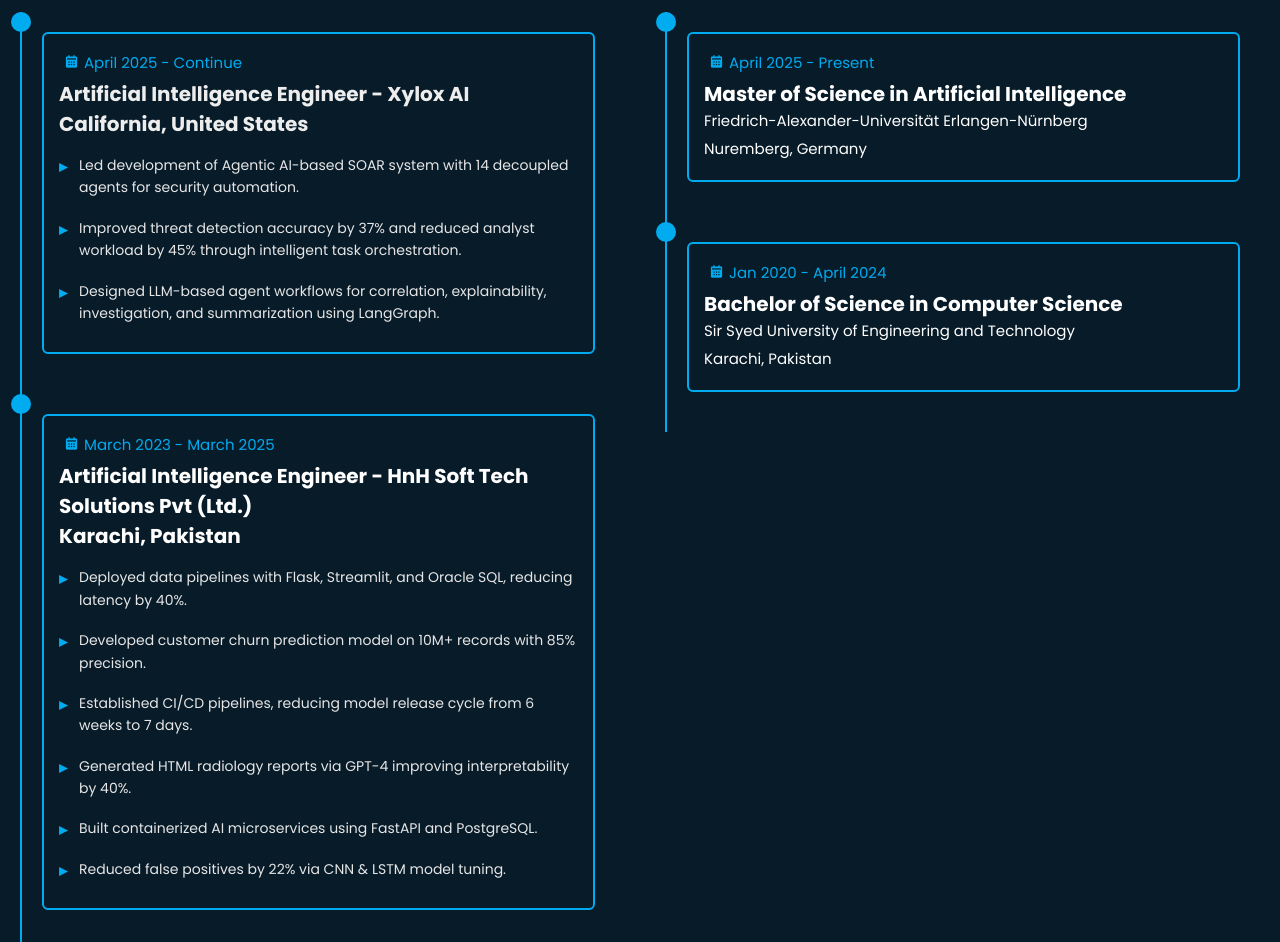
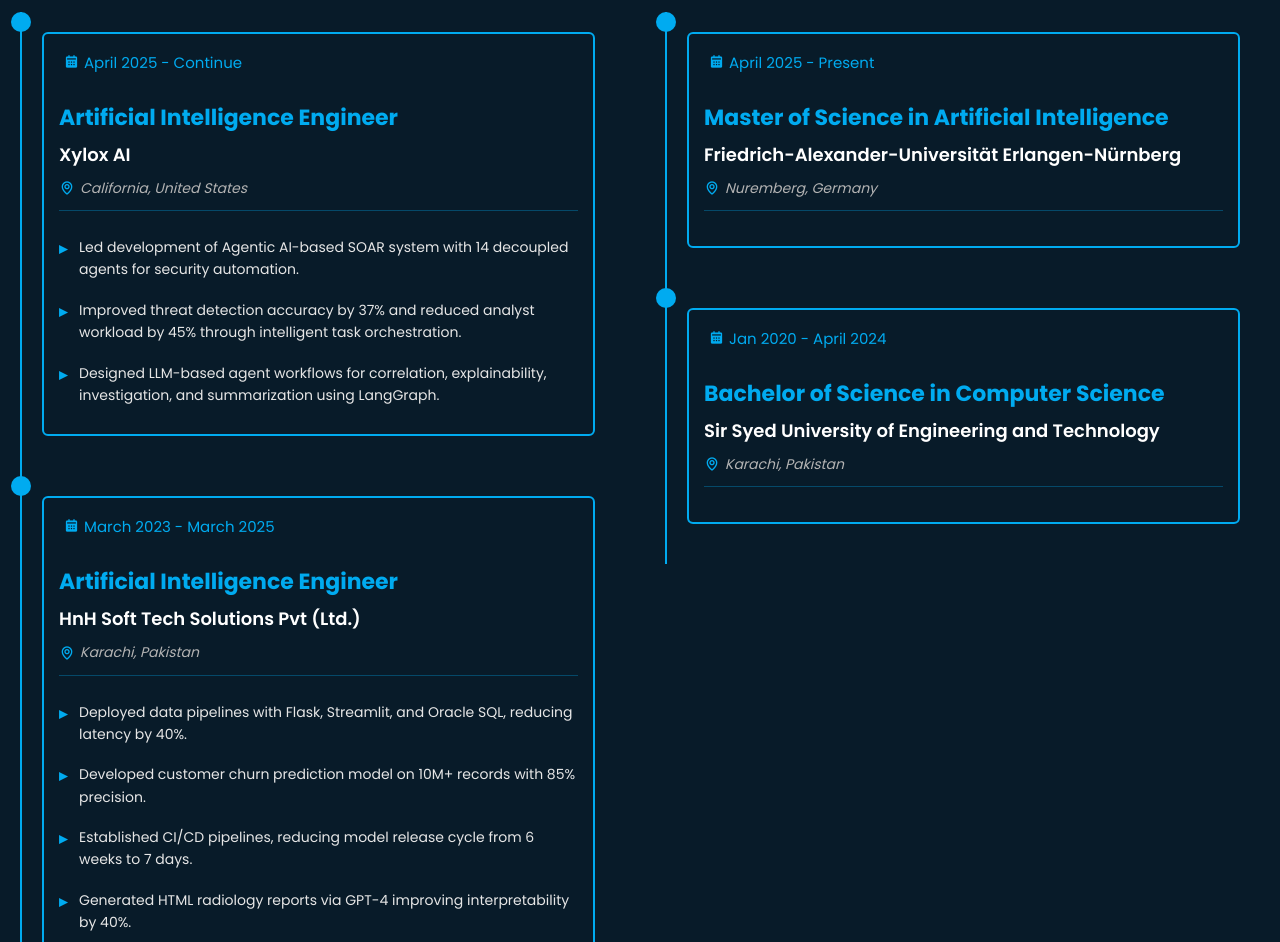
Before and after one commit to SyedAffan10/Syedaffan10.github.io, a plain HTML site: page index.html in a window 1280 px wide. Shown: the part 2135-3077 px from the top of the page. Drawn offline with nearby package versions, Linux system fonts and the light colour scheme.

Commit message:
Layout update

```diff
--- a/css/education.css
+++ b/css/education.css
@@ -121,3 +121,95 @@
   transform: translateX(5px);
   transition: all 0.3s ease;
 }
+
+/* Professional job header styling */
+.education-content .content .job-header {
+  margin: 1.5rem 0 2rem 0;
+  padding: 1rem 0;
+  border-bottom: 1px solid rgba(0, 183, 255, 0.3);
+}
+
+.education-content .content .job-header .designation {
+  font-size: 2.2rem;
+  font-weight: 700;
+  color: var(--main-color);
+  margin: 0 0 0.8rem 0;
+  line-height: 1.3;
+}
+
+.education-content .content .job-header .company {
+  font-size: 1.8rem;
+  font-weight: 600;
+  margin: 0 0 1rem 0;
+  color: #ffffff;
+}
+
+.education-content .content .job-header .company a {
+  color: #ffffff;
+  text-decoration: none;
+  transition: color 0.3s ease;
+}
+
+.education-content .content .job-header .company a:hover {
+  color: var(--main-color);
+}
+
+.education-content .content .job-header .location {
+  display: inline-flex;
+  align-items: center;
+  font-size: 1.4rem;
+  color: #b3b3b3;
+  font-style: italic;
+}
+
+.education-content .content .job-header .location i {
+  margin-right: 0.5rem;
+  color: var(--main-color);
+  font-size: 1.6rem;
+}
+
+/* Professional education header styling */
+.education-content .content .education-header {
+  margin: 1.5rem 0 2rem 0;
+  padding: 1rem 0;
+  border-bottom: 1px solid rgba(0, 183, 255, 0.3);
+}
+
+.education-content .content .education-header .degree {
+  font-size: 2.2rem;
+  font-weight: 700;
+  color: var(--main-color);
+  margin: 0 0 0.8rem 0;
+  line-height: 1.3;
+}
+
+.education-content .content .education-header .university {
+  font-size: 1.8rem;
+  font-weight: 600;
+  margin: 0 0 1rem 0;
+  color: #ffffff;
+}
+
+.education-content .content .education-header .university a {
+  color: #ffffff;
+  text-decoration: none;
+  transition: color 0.3s ease;
+}
+
+.education-content .content .education-header .university a:hover {
+  color: var(--main-color);
+}
+
+.education-content .content .education-header .location {
+  display: inline-flex;
+  align-items: center;
+  font-size: 1.4rem;
+  color: #b3b3b3;
+  font-style: italic;
+}
+
+.education-content .content .education-header .location i {
+  margin-right: 0.5rem;
+  color: var(--main-color);
+  font-size: 1.6rem;
+}
--- a/index.html
+++ b/index.html
@@ -167,10 +167,13 @@
                   <div class="year">
                     <i class="bx bxs-calendar"></i>April 2025 - Continue
                   </div>
-                  <h3>
-                    Artificial Intelligence Engineer - Xylox AI
-                  </h3>
-                  <h3>California, United States</h3>
+                  <div class="job-header">
+                    <h3 class="designation">Artificial Intelligence Engineer</h3>
+                    <h4 class="company">Xylox AI</h4>
+                    <span class="location">
+                      <i class="bx bx-map"></i>California, United States
+                    </span>
+                  </div>
                   <ul class="experience-description">
                     <li>Led development of Agentic AI-based SOAR system with 14 decoupled agents for security automation.</li>
                     <li>Improved threat detection accuracy by 37% and reduced analyst workload by 45% through intelligent task orchestration.</li>
@@ -183,15 +186,17 @@
                   <div class="year">
                     <i class="bx bxs-calendar"></i>March 2023 - March 2025
                   </div>
-                  <a
-                    href="https://www.linkedin.com/company/hnh-tech-solutions/mycompany/"
-                    target="_blank"
-                    style="color: white"
-                  >
-                    <h3>
-                      Artificial Intelligence Engineer - HnH Soft Tech Solutions Pvt (Ltd.)
-                    </h3>
-                    <h3>Karachi, Pakistan</h3>
+                  <div class="job-header">
+                    <h3 class="designation">Artificial Intelligence Engineer</h3>
+                    <h4 class="company">
+                      <a href="https://www.linkedin.com/company/hnh-tech-solutions/mycompany/" target="_blank">
+                        HnH Soft Tech Solutions Pvt (Ltd.)
+                      </a>
+                    </h4>
+                    <span class="location">
+                      <i class="bx bx-map"></i>Karachi, Pakistan
+                    </span>
+                  </div>
                   <ul class="experience-description">
                     <li>Deployed data pipelines with Flask, Streamlit, and Oracle SQL, reducing latency by 40%.</li>
                     <li>Developed customer churn prediction model on 10M+ records with 85% precision.</li>
@@ -200,7 +205,6 @@
                     <li>Built containerized AI microservices using FastAPI and PostgreSQL.</li>
                     <li>Reduced false positives by 22% via CNN & LSTM model tuning.</li>
                   </ul>
-                  </a>
                 </div>
               </div>
               <div class="education-content">
@@ -208,13 +212,17 @@
                   <div class="year">
                     <i class="bx bxs-calendar"></i>Nov 2021 - Feb 2023
                   </div>
-                  <a
-                    href="https://dls-global.com/"
-                    target="_blank"
-                    style="color: white"
-                  >
-                    <h3>Artificial Intelligence Engineer - Digital Landscape</h3>
-                    <h3>Karachi, Pakistan</h3>
+                  <div class="job-header">
+                    <h3 class="designation">Artificial Intelligence Engineer</h3>
+                    <h4 class="company">
+                      <a href="https://dls-global.com/" target="_blank">
+                        Digital Landscape
+                      </a>
+                    </h4>
+                    <span class="location">
+                      <i class="bx bx-map"></i>Karachi, Pakistan
+                    </span>
+                  </div>
                   <ul class="experience-description">
                     <li>Trained YOLOv5 model on 50K+ crime scene images, reducing false positives by 40%.</li>
                     <li>Created virtual assistant using LangChain and ChromaDB handling 100K+ queries.</li>
@@ -222,7 +230,6 @@
                     <li>Implemented ASL translator using Mediapipe achieving 98% live input accuracy.</li>
                     <li>Developed aneurysm detection system using Inception-based segmentation.</li>
                   </ul>
-                  </a>
                 </div>
               </div>
               <span class="animate scroll" style="--i: 6"></span>
@@ -239,15 +246,17 @@
                   <div class="year">
                     <i class="bx bxs-calendar"></i>April 2025 - Present
                   </div>
-                  <a
-                    href="https://www.fau.eu/"
-                    target="_blank"
-                    style="color: white"
-                  >
-                    <h3>Master of Science in Artificial Intelligence</h3>
-                    <p>Friedrich-Alexander-Universität Erlangen-Nürnberg</p>
-                    <p>Nuremberg, Germany</p>
+                  <div class="education-header">
+                    <h3 class="degree">Master of Science in Artificial Intelligence</h3>
+                    <h4 class="university">
+                      <a href="https://www.fau.eu/" target="_blank">
+                        Friedrich-Alexander-Universität Erlangen-Nürnberg
                       </a>
+                    </h4>
+                    <span class="location">
+                      <i class="bx bx-map"></i>Nuremberg, Germany
+                    </span>
+                  </div>
                 </div>
               </div>
               <div class="education-content">
@@ -255,15 +264,17 @@
                   <div class="year">
                     <i class="bx bxs-calendar"></i>Jan 2020 - April 2024
                   </div>
-                  <a
-                    href="https://www.ssuet.edu.pk/"
-                    target="_blank"
-                    style="color: white"
-                  >
-                    <h3>Bachelor of Science in Computer Science</h3>
-                    <p>Sir Syed University of Engineering and Technology</p>
-                    <p>Karachi, Pakistan</p>
+                  <div class="education-header">
+                    <h3 class="degree">Bachelor of Science in Computer Science</h3>
+                    <h4 class="university">
+                      <a href="https://www.ssuet.edu.pk/" target="_blank">
+                        Sir Syed University of Engineering and Technology
                       </a>
+                    </h4>
+                    <span class="location">
+                      <i class="bx bx-map"></i>Karachi, Pakistan
+                    </span>
+                  </div>
                 </div>
               </div>
               <span class="animate scroll" style="--i: 3"></span>
```
Lines whose indentation alone changed are shown as unchanged.
